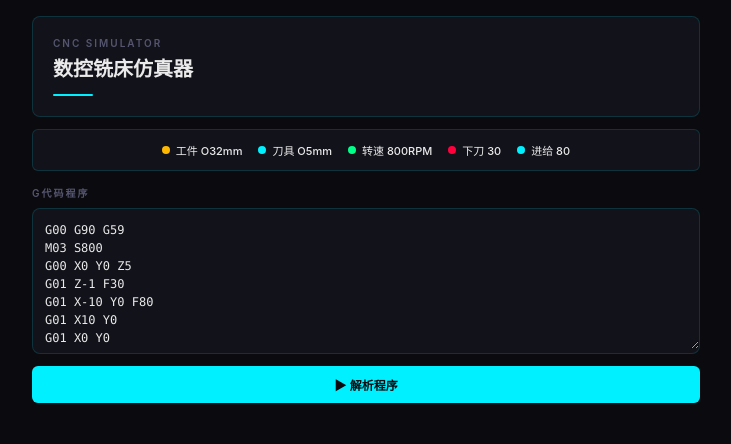
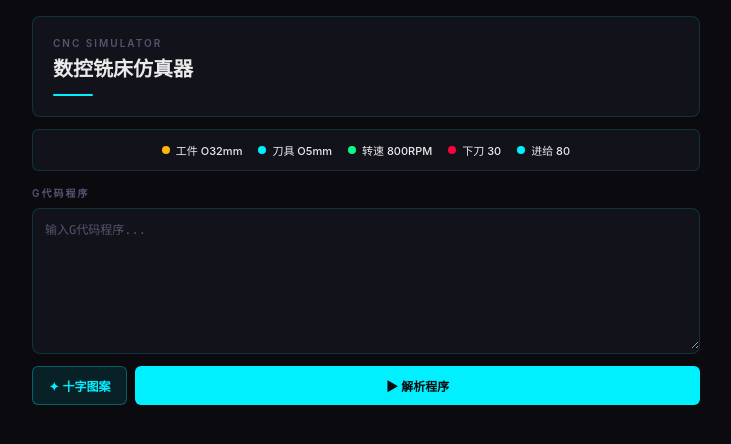
Before and after one commit to luhe198802-dotcom/cnc-simulator, a website: page public/index.html in a window 1280 px wide. Shown: the whole page, without its empty margins (274-1005 px from the left). Drawn offline with Linux system fonts and the light colour scheme.

Commit message:
feat: 添加十字图案示例按钮

```diff
--- a/public/index.html
+++ b/public/index.html
@@ -20,11 +20,12 @@ body{font-family:-apple-system,BlinkMacSystemFont,sans-serif;background:#0A0A0F;
 .code-box textarea{width:100%;min-height:140px;background:transparent;color:#EAEAEA;border:none;padding:12px;font-family:Menlo,Monaco,monospace;font-size:12px;line-height:1.5;resize:vertical}
 .code-box textarea:focus{outline:none}
 .code-box textarea::placeholder{color:#555570}
-.btns{display:flex;gap:8px;margin-top:12px}
+.btns{display:flex;gap:8px;margin-top:12px;flex-wrap:wrap}
 .btn{display:flex;align-items:center;justify-content:center;gap:6px;padding:10px 16px;border-radius:6px;border:none;cursor:pointer;font-size:12px;font-weight:600;transition:all 0.2s}
 .btn-primary{flex:1;background:#00F0FF;color:#0A0A0F}
 .btn-secondary{background:transparent;border:1px solid #00F0FF;color:#00F0FF}
 .btn-danger{background:transparent;border:1px solid #FF003C;color:#FF003C}
+.btn-example{background:rgba(0,240,255,0.1);border:1px solid rgba(0,240,255,0.3);color:#00F0FF}
 .btn:disabled{opacity:0.5;cursor:not-allowed}
 .error{display:none;align-items:center;gap:8px;background:rgba(255,0,60,0.1);border:1px solid rgba(255,0,60,0.3);border-radius:8px;padding:12px;margin-top:10px;color:#FF003C;font-size:12px}
 .result{margin-top:16px;display:none}
@@ -64,21 +65,11 @@ canvas{background:#12121A;border-radius:10px}
 <div class="section">
 <div class="section-title">G代码程序</div>
 <div class="code-box">
-<textarea id="gcode" placeholder="输入G代码程序...">G00 G90 G59
-M03 S800
-G00 X0 Y0 Z5
-G01 Z-1 F30
-G01 X-10 Y0 F80
-G01 X10 Y0
-G01 X0 Y0
-G01 X0 Y-10
-G01 X0 Y10
-G00 Z50
-M05
-M30</textarea>
+<textarea id="gcode" placeholder="输入G代码程序..."></textarea>
 </div>
 </div>
 <div class="btns">
+<button class="btn btn-example" onclick="loadExample()">✦ 十字图案</button>
 <button class="btn btn-primary" onclick="simulate()">▶ 解析程序</button>
 <button class="btn btn-secondary" id="playBtn" style="display:none" onclick="togglePlay()">▶ 仿真</button>
 <button class="btn btn-danger" id="resetBtn" style="display:none" onclick="reset()">✕ 重置</button>
@@ -113,7 +104,24 @@ const ctx=document.getElementById("c").getContext("2d");
 const cx=180,cy=180,workpieceR=160,toolR=25;
 let data=null,points=[],idx=0,playing=false,timer=null;
 
+const EXAMPLE_CODE=`G00 G90 G59
+M03 S800
+G00 X0 Y0 Z5
+G01 Z-1 F30
+G01 X-10 Y0 F80
+G01 X10 Y0
+G01 X0 Y0
+G01 X0 Y-10
+G01 X0 Y10
+G00 Z50
+M05
+M30`;
+
 drawEmpty();
+
+function loadExample(){
+  document.getElementById("gcode").value=EXAMPLE_CODE;
+}
 
 function drawEmpty(){
   ctx.fillStyle="#0A0A0F";
```
